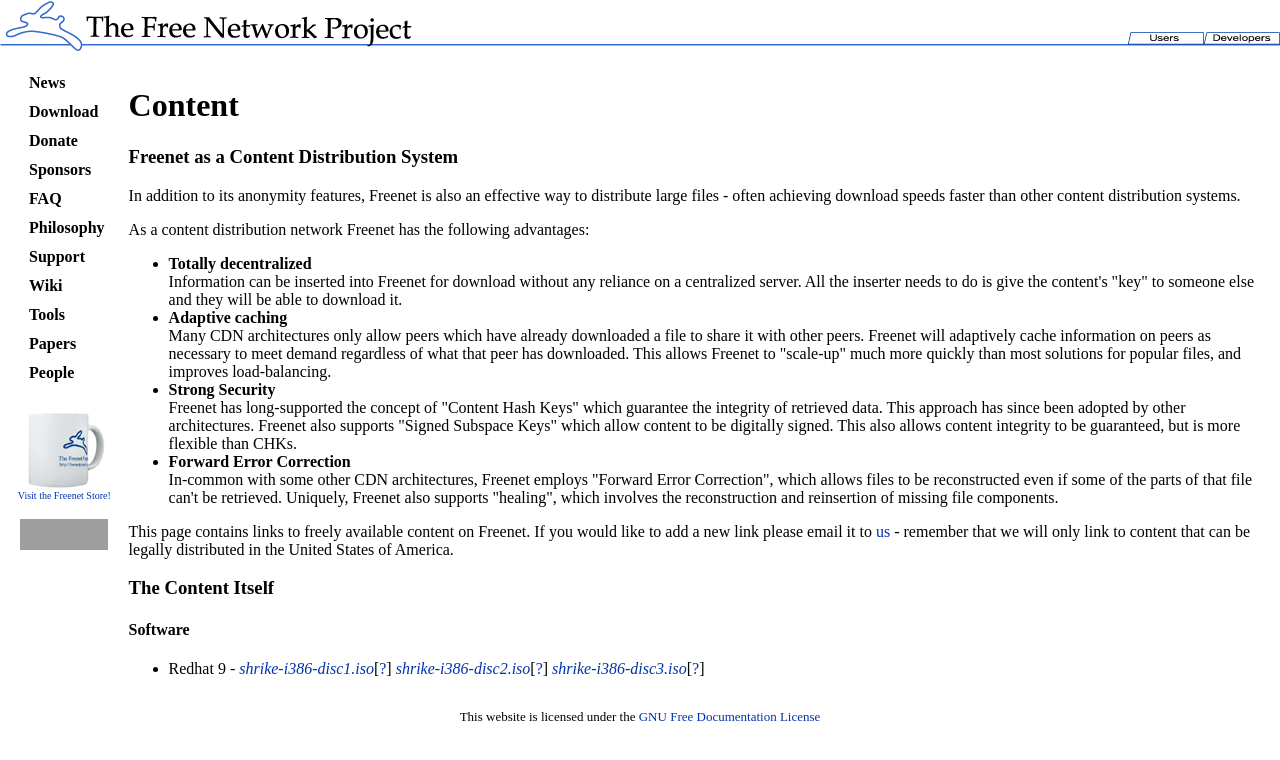
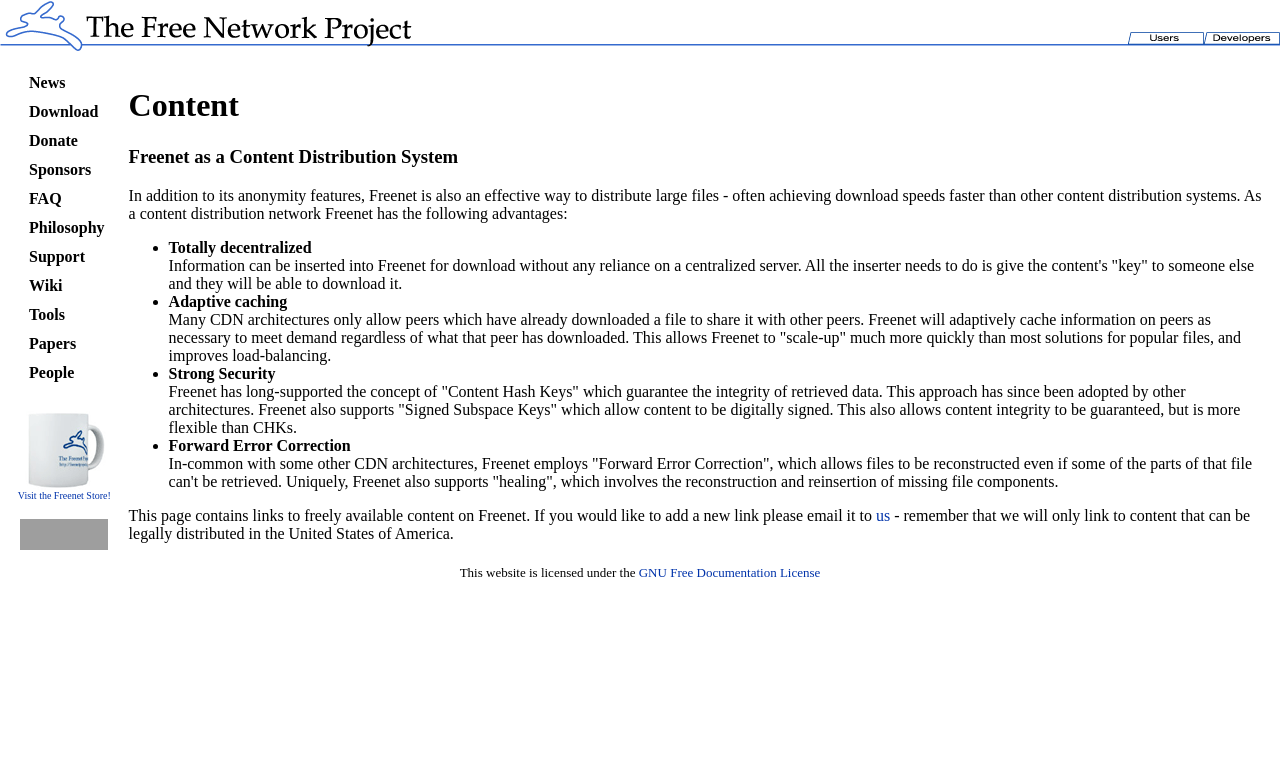
Before and after one commit to hyphanet/website-old, a PHP site: page /SSK/index.php?page=content in a window 1280 px wide. Shown: the top 760 px of the page. Run offline with PHP 8.4, Linux system fonts and the light colour scheme; data that the repository does not hold is empty; a stand-in replaces the project's code that opens the database connection; grey boxes are pictures that could not be loaded.

Commit message:
website: remove a dead-link on pages/content
git-svn-id: file:///home/toad/git-migration/temprepository/trunk/website@10108 67a373e5-eb02-0410-a15c-ee090a768436

```diff
--- a/pages/content.php
+++ b/pages/content.php
@@ -1,7 +1,6 @@
 <h1>Content</h1>
 <h3>Freenet as a Content Distribution System</h3>
 In addition to its anonymity features, Freenet is also an effective way to distribute large files - often achieving download speeds faster than other content distribution systems.
-<p>
 As a content distribution network Freenet has the following advantages:
 <ul>
 <li><b>Totally decentralized</b><br>
@@ -14,11 +13,4 @@ Freenet has long-supported the concept of "Content Hash Keys" which guarantee th
 <li><b>Forward Error Correction</b><br>
 In-common with some other CDN architectures, Freenet employs "Forward Error Correction", which allows files to be reconstructed even if some of the parts of that file can't be retrieved.  Uniquely, Freenet also supports "healing", which involves the reconstruction and reinsertion of missing file components.
 </ul>
-<p>
 This page contains links to freely available content on Freenet.  If you would like to add a new link please email it to <a href="mailto:ian@locut.us">us</a> - remember that we will only link to content that can be legally distributed in the United States of America.
-<h3>The Content Itself</h3>
-<h4>Software</h4>
-
-<ul>
-<li>Redhat 9 -
-<a href="index.php?page=flink&flinkttl=shrike-i386-disc1.iso&key=CHK@JysskVMMHCjer-ITwbDaBmz5bmMRAwI,v2IV45MZU8c9FzO9r~GUhQ/shrike-i386-disc1.iso"><i>shrike-i386-disc1.iso</i></a>[<a href="index.php?page=flink&flinkttl=shrike-i386-disc1.iso&key=CHK@JysskVMMHCjer-ITwbDaBmz5bmMRAwI,v2IV45MZU8c9FzO9r~GUhQ/shrike-i386-disc1.iso">?</a>] <a href="index.php?page=flink&flinkttl=shrike-i386-disc2.iso&key=CHK@RXZpvFoh-kLDlIXvjiJVpJiYmFURAwI,CgPF6crA29NN6V~tALiXQg/shrike-i386-disc2.iso"><i>shrike-i386-disc2.iso</i></a>[<a href="index.php?page=flink&flinkttl=shrike-i386-disc2.iso&key=CHK@RXZpvFoh-kLDlIXvjiJVpJiYmFURAwI,CgPF6crA29NN6V~tALiXQg/shrike-i386-disc2.iso">?</a>] <a href="index.php?page=flink&flinkttl=shrike-i386-disc3.iso&key=CHK@sgPeLBJq~onirR95ebadZmIZgYkQAwI,2dAmaGdZPPfeG9GDX~OTEg/shrike-i386-disc3.iso"><i>shrike-i386-disc3.iso</i></a>[<a href="index.php?page=flink&flinkttl=shrike-i386-disc3.iso&key=CHK@sgPeLBJq~onirR95ebadZmIZgYkQAwI,2dAmaGdZPPfeG9GDX~OTEg/shrike-i386-disc3.iso">?</a>]</ul>
```
